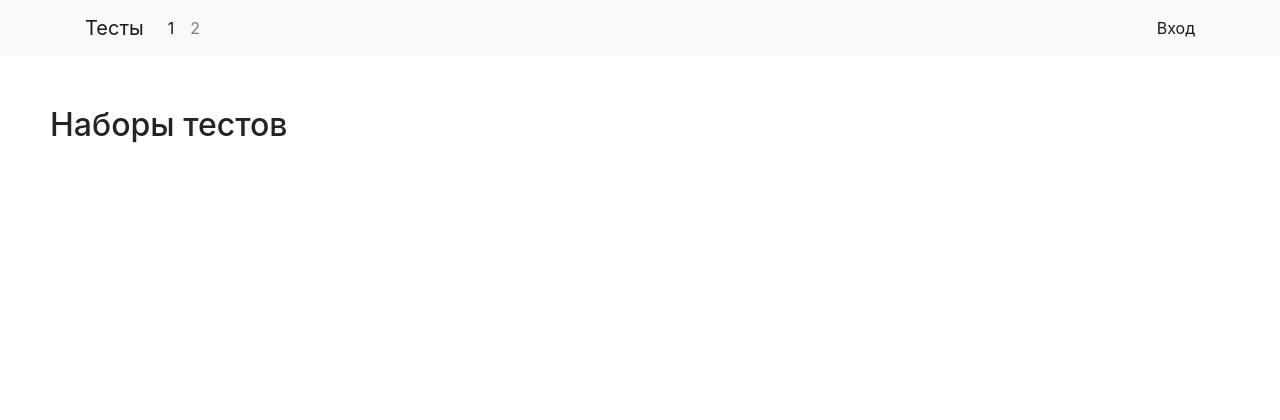
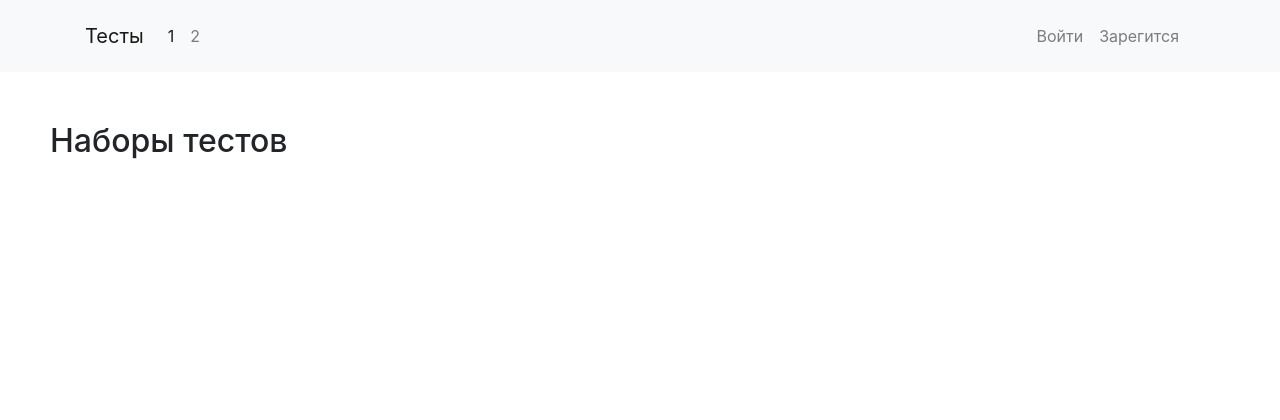
Before and after one commit to lexapin/django_samples, a Django app: page / in a window 1280 px wide. Shown: the top 420 px of the page. Run offline with Django 3.2, Linux system fonts and the light colour scheme; data that the repository does not hold is empty; some libraries are stand-ins or nearby versions.

Commit message:
add header for account

```diff
--- a/ptapp/templates/header.html
+++ b/ptapp/templates/header.html
@@ -13,9 +13,15 @@
             </ul>
             <span class="navbar-text">
                 {% if user.is_authenticated %}
-                <a href="{% url 'index' %}"  class="navbar-link">{{ user }}</a>
+                <ul class="navbar-nav mr-md-2">
+                    <li class="nav-item"><a class="nav-link" href="#">{{ user.username }}</a></li>
+                    <li class="nav-item"><a class="nav-link" href="/accounts/logout">Выйти</a></li>
+                </ul>
                 {% else %}
-                <a href="{% url 'index' %}" class="navbar-link">Вход</a>
+                <ul class="navbar-nav mr-md-2">
+                    <li class="nav-item"><a class="nav-link" href="/accounts/login">Войти</a></li>
+                    <li class="nav-item"><a class="nav-link" href="/accounts/signup">Зарегится</a></li>
+                </ul>
                 {% endif %}
             </span>
         </div>
```
